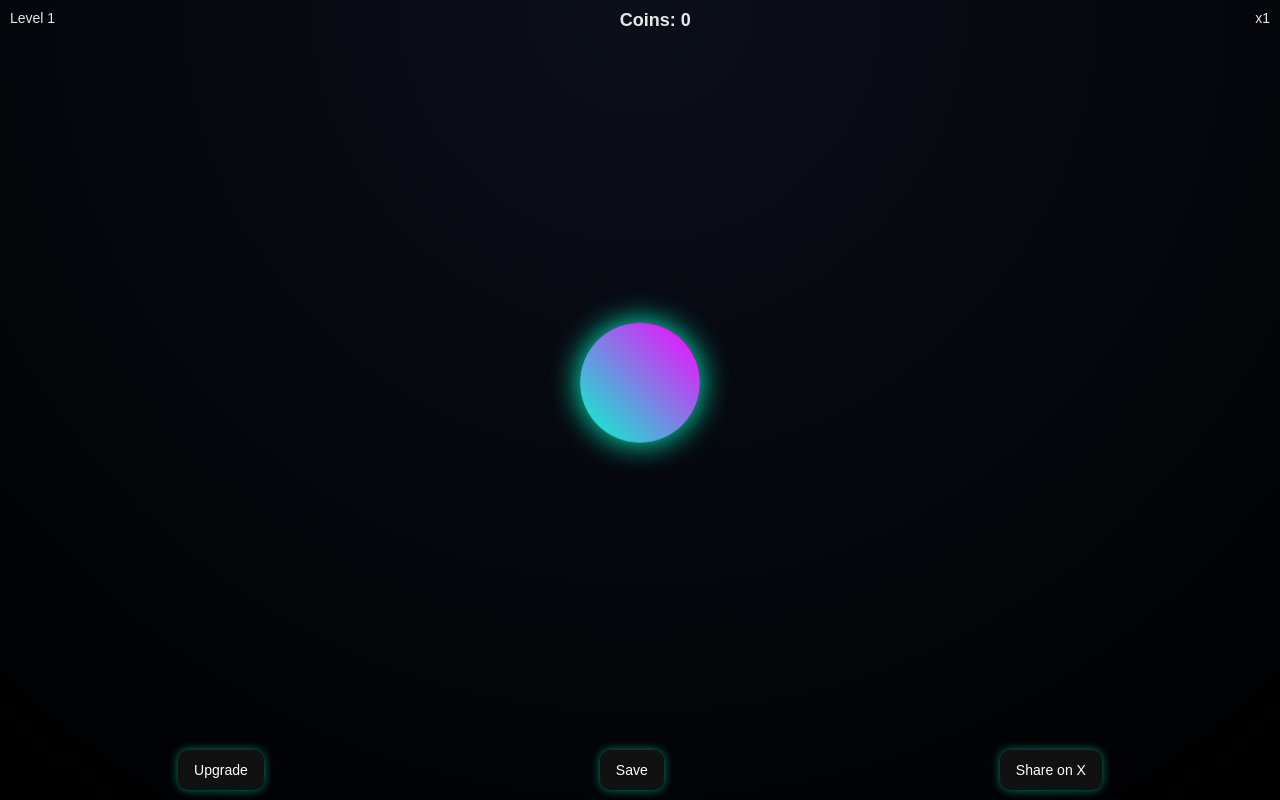
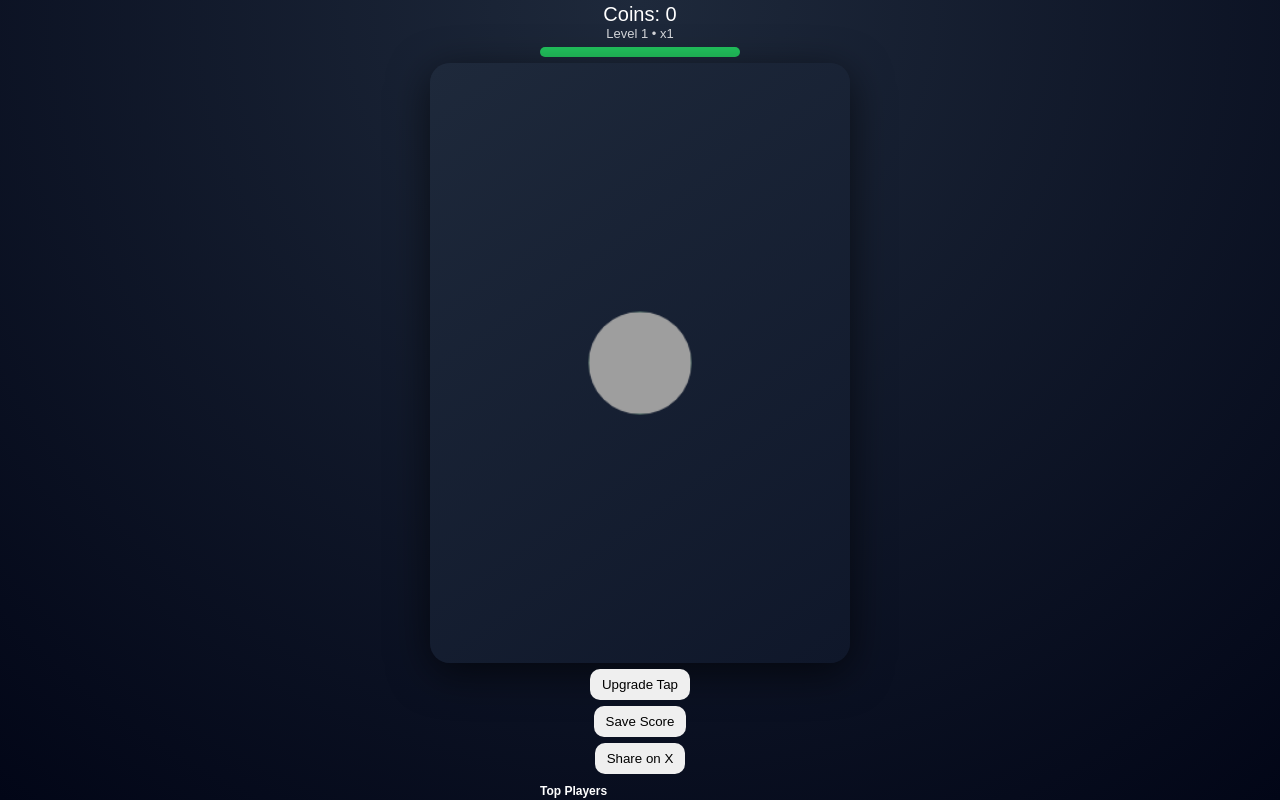
Before and after one commit to billyzatanas/billy-run, a plain HTML site: page index.html in a window 1280 px wide. Both pictures are taken after a click on the button "Share on X". Drawn offline with Linux system fonts and the light colour scheme.

Commit message:
Refactor HTML structure and styling for Billy Tap PRO

```diff
--- a/index.html
+++ b/index.html
@@ -1,109 +1,163 @@
 <!DOCTYPE html><html lang="en">
 <head>
-<meta charset="UTF-8">
-<meta name="viewport" content="width=device-width, initial-scale=1.0, viewport-fit=cover">
-<title>Billy Web3</title>
+<meta charset="UTF-8" />
+<meta name="viewport" content="width=device-width, initial-scale=1.0, maximum-scale=1.0, user-scalable=no" />
+<title>Billy Tap PRO 🐱</title>
 <style>
-  * { margin: 0; padding: 0; box-sizing: border-box; }body { font-family: Arial, sans-serif; background: radial-gradient(circle at top, #0b0f1a, #000); color: #fff; height: 100vh; display: flex; flex-direction: column; align-items: center; justify-content: space-between; overflow: hidden; }
+body{
+  margin:0;
+  background: radial-gradient(circle at top, #1e293b, #020617);
+  display:flex;
+  flex-direction:column;
+  align-items:center;
+  justify-content:center;
+  height:100vh;
+  color:#fff;
+  font-family:Arial;
+  overflow:hidden;
+}canvas{ background: linear-gradient(145deg, #1e293b, #0f172a); border-radius:20px; width:90vw; max-width:420px; height:auto; box-shadow: 0 10px 40px rgba(0,0,0,0.6); }
 
-.header { width: 100%; padding: 10px; display: flex; justify-content: space-between; font-size: 14px; opacity: 0.9; }
+#score{font-size:20px} #info{font-size:13px;opacity:.8} #energyBar{ width:70vw; max-width:200px; height:10px; background:#334155; border-radius:10px; margin:6px 0; overflow:hidden; } #energyFill{height:100%;background:#22c55e;width:100%}
 
-.center { flex: 1; display: flex; align-items: center; justify-content: center; position: relative; }
+button{ margin-top:6px; padding:8px 12px; border-radius:10px; border:none; cursor:pointer; }
 
-.billy { width: 120px; height: 120px; background: linear-gradient(45deg, #00ffcc, #ff00ff); border-radius: 50%; box-shadow: 0 0 30px #00ffcc; animation: float 3s ease-in-out infinite; cursor: pointer; }
-
-@keyframes float { 0%, 100% { transform: translateY(0); } 50% { transform: translateY(-10px); } }
-
-.particles { position: absolute; width: 100%; height: 100%; pointer-events: none; }
-
-.footer { width: 100%; padding: 10px; display: flex; justify-content: space-around; }
-
-button { padding: 12px 16px; border: none; border-radius: 10px; background: #111; color: #fff; box-shadow: 0 0 10px rgba(0,255,200,0.5); font-size: 14px; }
-
-button:active { transform: scale(0.95); }
-
-.score { font-size: 18px; font-weight: bold; } </style>
+#leaderboard{ margin-top:10px; font-size:12px; text-align:left; width:70vw; max-width:200px; } </style>
 
 </head>
-<body><div class="header">
-  <div>Level <span id="level">1</span></div>
-  <div class="score">Coins: <span id="score">0</span></div>
-  <div>x<span id="multiplier">1</span></div>
-</div><div class="center">
-  <div class="billy" onclick="tap()"></div>
-</div><div class="footer">
-  <button onclick="upgrade()">Upgrade</button>
-  <button onclick="saveScore()">Save</button>
-  <button onclick="shareX()">Share on X</button>
-</div><script>
-let score = 0;
-let multiplier = 1;
-let level = 1;
+<body><div id="score">Coins: 0</div>
+<div id="info">Level 1 • x1</div>
+<div id="energyBar"><div id="energyFill"></div></div><canvas id="gameCanvas" width="350" height="500"></canvas>
 
-function updateUI() {
-  document.getElementById('score').innerText = score;
-  document.getElementById('multiplier').innerText = multiplier;
-  document.getElementById('level').innerText = level;
+<button id="upgradeTap">Upgrade Tap</button> <button id="saveScore">Save Score</button> <button id="shareBtn">Share on X</button>
+
+<div id="leaderboard"></div><audio id="tap1" src="https://actions.google.com/sounds/v1/cartoon/pop.ogg"></audio> <audio id="tap2" src="https://actions.google.com/sounds/v1/cartoon/wood_plank_flicks.ogg"></audio>
+
+<script>
+const canvas=document.getElementById("gameCanvas");
+const ctx=canvas.getContext("2d");
+
+let coins=0,level=1,multiplier=1;
+let tapPower=1;
+let energy=100,maxEnergy=100;
+
+const billyImg=new Image();
+billyImg.src="billy.gif";
+
+let billy={x:175,y:250,size:90,scale:1};
+let effects=[];
+let t=0;
+
+function drawBilly(){
+ ctx.save();
+ ctx.translate(billy.x,billy.y);
+ ctx.scale(billy.scale,billy.scale);
+
+ ctx.shadowColor="#22c55e";
+ ctx.shadowBlur=25;
+
+ ctx.beginPath();
+ ctx.arc(0,0,billy.size/2,0,Math.PI*2);
+ ctx.clip();
+
+ ctx.drawImage(billyImg,-billy.size/2,-billy.size/2,billy.size,billy.size);
+ ctx.restore();
 }
 
-function tap() {
-  score += multiplier;
-  createParticle();
-  updateUI();
+function drawEffects(){
+ ctx.fillStyle="#22c55e";
+ ctx.font="bold 14px Arial";
+ ctx.shadowBlur=0;
+ effects.forEach(e=>ctx.fillText(`+${e.value}`,e.x,e.y));
 }
 
-function upgrade() {
-  if (score >= 10) {
-    score -= 10;
-    multiplier++;
-    level++;
-    updateUI();
-  }
+function updateEffects(){
+ effects.forEach(e=>{e.y-=1;e.life--});
+ effects=effects.filter(e=>e.life>0);
 }
 
-function saveScore() {
-  localStorage.setItem('billyScore', score);
-  alert('Score saved!');
+function animateTap(){
+ billy.scale=1.25;
+ setTimeout(()=>billy.scale=1,60);
 }
 
-function shareX() {
-  const text = encodeURIComponent("Billy is evolving. Tap, earn, and grow.");
-  window.open(`https://twitter.com/intent/tweet?text=${text}`, '_blank');
+function updateUI(){
+ document.getElementById("score").innerText="Coins: "+coins;
+ document.getElementById("info").innerText=`Level ${level} • x${multiplier}`;
+ document.getElementById("energyFill").style.width=(energy/maxEnergy*100)+"%";
 }
 
-function createParticle() {
-  const particle = document.createElement('div');
-  particle.style.position = 'absolute';
-  particle.style.width = '8px';
-  particle.style.height = '8px';
-  particle.style.background = '#00ffcc';
-  particle.style.borderRadius = '50%';
-  particle.style.left = Math.random() * 100 + '%';
-  particle.style.top = '50%';
-  particle.style.opacity = 1;
-
-  document.body.appendChild(particle);
-
-  let move = 0;
-  const interval = setInterval(() => {
-    move += 2;
-    particle.style.transform = `translateY(-${move}px)`;
-    particle.style.opacity -= 0.02;
-
-    if (particle.style.opacity <= 0) {
-      clearInterval(interval);
-      particle.remove();
-    }
-  }, 16);
+function updateLevel(){
+ level=Math.floor(coins/100)+1;
+ multiplier=1+Math.floor(level/2);
 }
 
-// Load saved score
-window.onload = () => {
-  const saved = localStorage.getItem('billyScore');
-  if (saved) {
-    score = parseInt(saved);
-    updateUI();
-  }
-};
+canvas.addEventListener("click",()=>{
+ if(energy<=0)return;
+ let gain=tapPower*multiplier;
+ coins+=gain;
+ energy-=1;
+
+ updateLevel();
+ updateUI();
+ animateTap();
+
+ let s=Math.random()>0.5?tap1:tap2;
+ s.currentTime=0;
+ s.play();
+
+ if(navigator.vibrate) navigator.vibrate(10);
+
+ effects.push({x:billy.x-10,y:billy.y,life:30,value:gain});
+});
+
+setInterval(()=>{
+ energy=Math.min(maxEnergy,energy+1);
+ updateUI();
+},100);
+
+// upgrade
+ document.getElementById("upgradeTap").onclick=()=>{
+ let cost=50*tapPower;
+ if(coins>=cost){coins-=cost;tapPower++;updateUI();}
+ }
+
+// leaderboard local
+function getScores(){return JSON.parse(localStorage.getItem("billyScores")||"[]");}
+function saveScore(){
+ let scores=getScores();
+ scores.push(coins);
+ scores.sort((a,b)=>b-a);
+ scores=scores.slice(0,5);
+ localStorage.setItem("billyScores",JSON.stringify(scores));
+ renderLeaderboard();
+}
+function renderLeaderboard(){
+ let scores=getScores();
+ let html="<b>Top Players</b><br>";
+ scores.forEach((s,i)=>{html+=`#${i+1} - ${s} coins<br>`});
+ document.getElementById("leaderboard").innerHTML=html;
+}
+
+document.getElementById("saveScore").onclick=saveScore;
+
+// share pro
+ document.getElementById("shareBtn").onclick=()=>{
+ const text=`Just hit ${coins} coins on Billy Tap 🐱💰\nStill early… can you beat me?`;
+ window.open(`https://twitter.com/intent/tweet?text=${encodeURIComponent(text)}`,'_blank');
+ }
+
+function loop(){
+ ctx.clearRect(0,0,canvas.width,canvas.height);
+ t+=0.05;
+ billy.scale=1+Math.sin(t)*0.05;
+ drawBilly();
+ updateEffects();
+ drawEffects();
+ requestAnimationFrame(loop);
+}
+
+updateUI();
+renderLeaderboard();
+loop();
 </script></body>
 </html>
```
